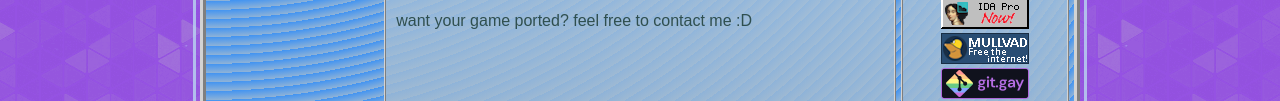
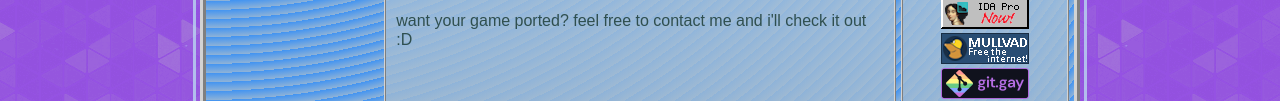
Before and after one commit to ajtabjs/supreme-waffle, a plain HTML site: page projects.html in a window 1280 px wide. Shown: the part 681-782 px from the top of the page. Drawn offline with Linux system fonts and the light colour scheme.

Commit message:
make clear?

```diff
--- a/projects.html
+++ b/projects.html
@@ -60,7 +60,7 @@
 					<li><a href="https://github.com/gays-studio/sunkys-schoolhouse-webport" target="_blank">Sunky's Schoolhouse</a></li>
                 </ul>
             </p>
-			<p>want your game ported? feel free to contact me :D<p>
+			<p>want your game ported? feel free to contact me and i'll check it out :D<p>
 </section>
 
 		<section class="small" style="text-align: center;">
```
